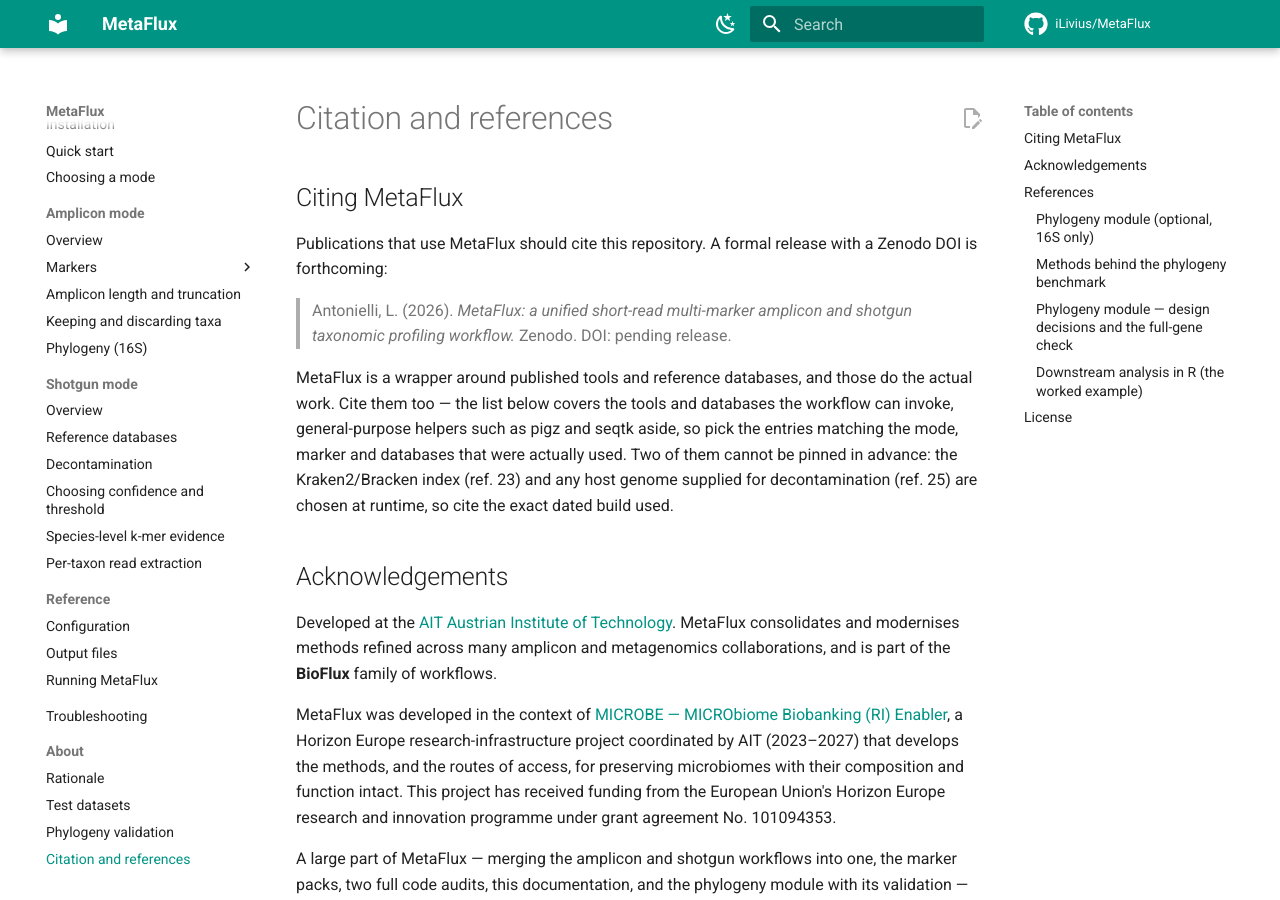
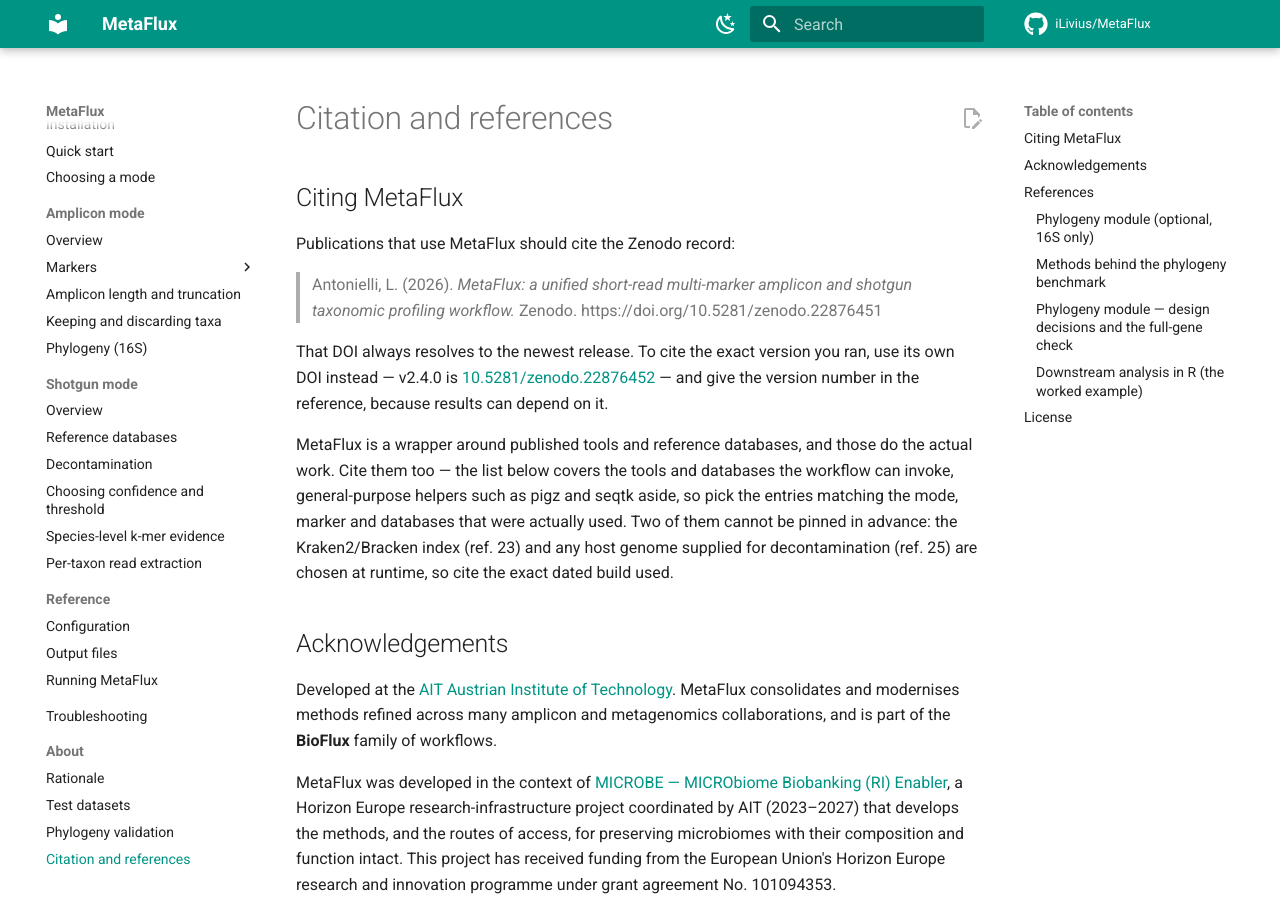
Before and after one commit to iLivius/MetaFlux, an MkDocs documentation site: the page built from docs/about/citation.md, in a window 1280 px wide and 900 px high. Built offline with MkDocs 1.6.1 and Material for MkDocs 9.7.7, drawn with Linux system fonts in a browser that asks for light colours; comment, search, counter and statistics services are not loaded.

Commit message:
Record the Zenodo DOI, and pin the metadata for future releases
The v2.4.0 release minted 10.5281/zenodo.22876452, with the concept DOI
10.5281/zenodo.22876451 always pointing at the newest version. The README
badge and both citation blocks used the concept DOI, and name the version
DOI alongside it for citing an exact run.

.zenodo.json is new. Without it Zenodo builds its metadata from the GitHub
release and titles the record "iLivius/MetaFlux: MetaFlux v2.4.0", which
reads like a repository path rather than a piece of software and says
"MetaFlux" twice. The file pins the title to the one the citation block
already uses, plus the licence, the author and keywords, so every release
from here on is consistent without editing the record by hand.

```diff
--- a/docs/about/citation.md
+++ b/docs/about/citation.md
@@ -2,11 +2,15 @@
 
 ## Citing MetaFlux
 
-Publications that use MetaFlux should cite this repository. A formal release with
-a Zenodo DOI is forthcoming:
+Publications that use MetaFlux should cite the Zenodo record:
 
 > Antonielli, L. (2026). *MetaFlux: a unified short-read multi-marker amplicon and
-> shotgun taxonomic profiling workflow.* Zenodo. DOI: pending release.
+> shotgun taxonomic profiling workflow.* Zenodo. https://doi.org/10.5281/zenodo.22876451
+
+That DOI always resolves to the newest release. To cite the exact version you ran, use
+its own DOI instead — v2.4.0 is
+[10.5281/zenodo.22876452](https://doi.org/10.5281/zenodo.22876452) — and give the version
+number in the reference, because results can depend on it.
 
 MetaFlux is a wrapper around published tools and reference databases, and those
 do the actual work. Cite them too — the list below covers the tools and
```
Also changed, not shown: README.md (+8 -4 lines), .zenodo.json (added).
